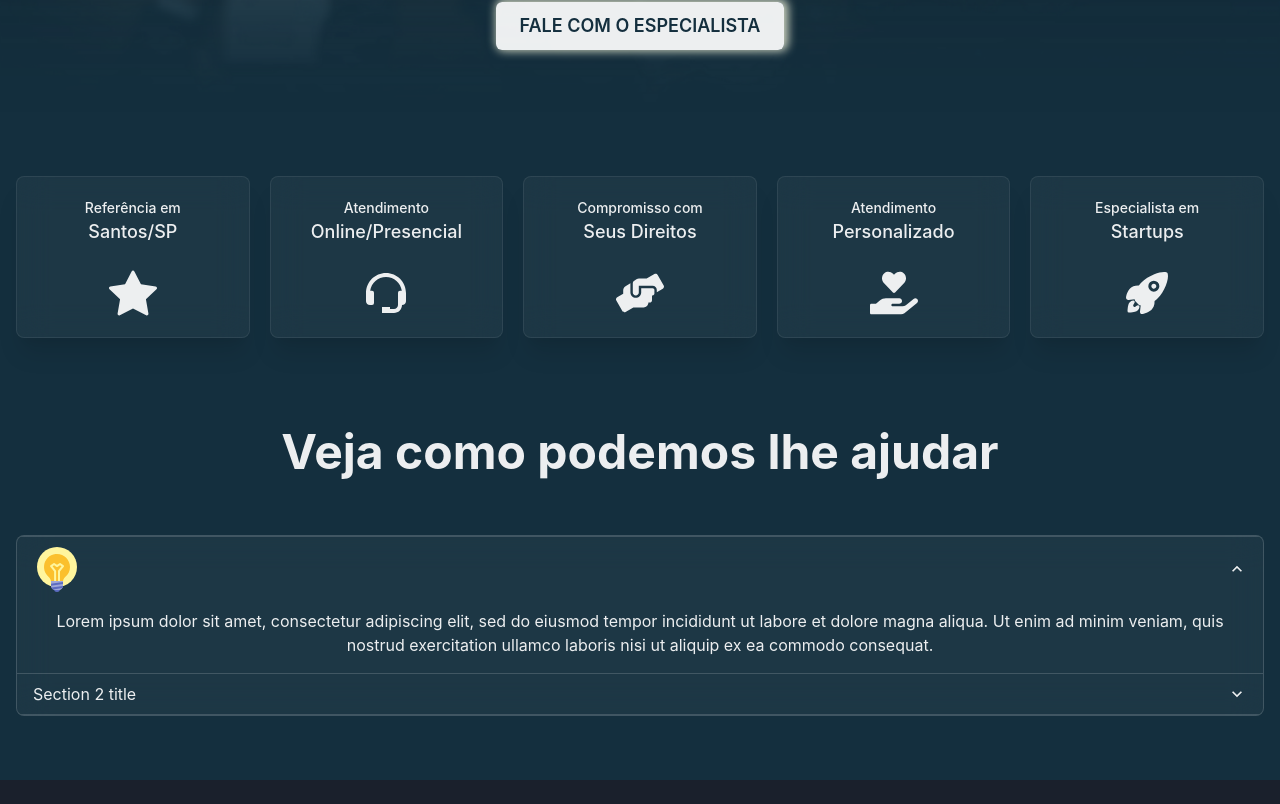
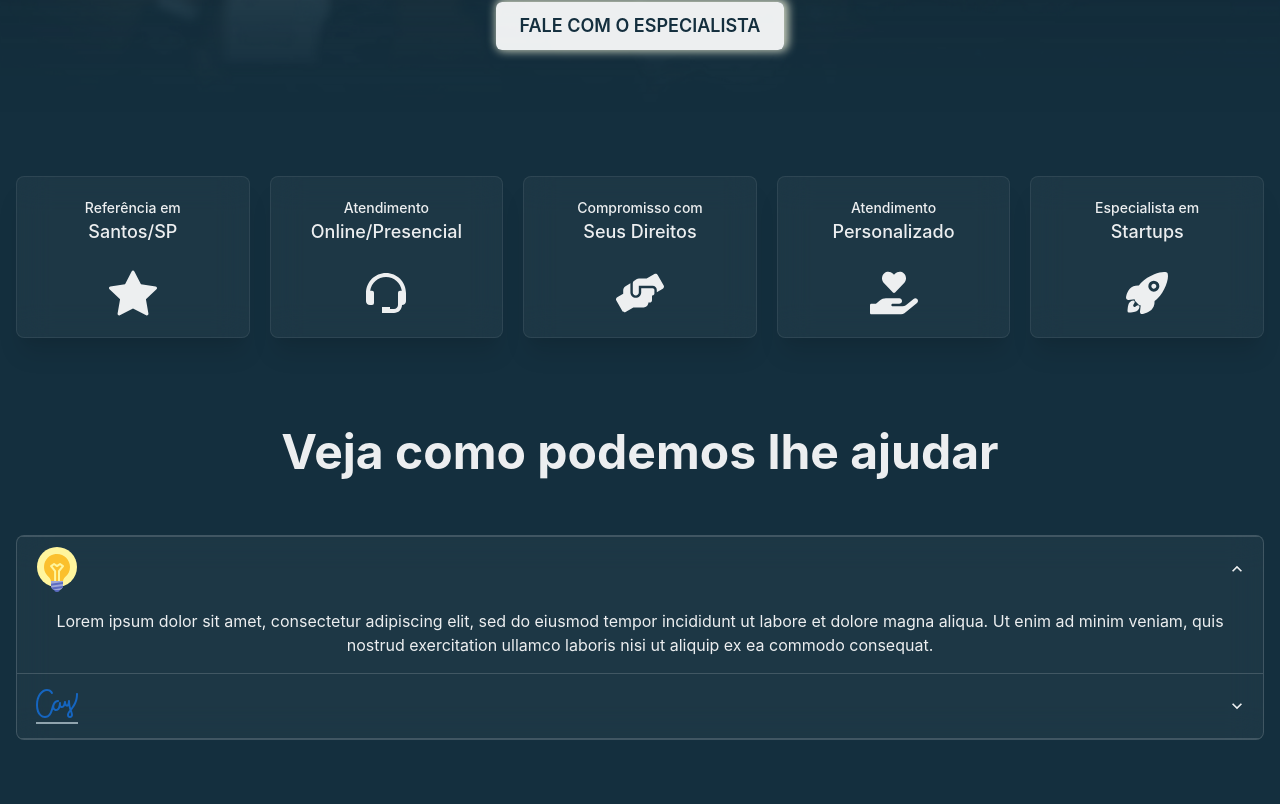
Before and after one commit to maxinelobato/gustavobarreto, a React (Vite) app: page / in a window 1280 px wide. Shown: the part 528-1332 px from the top of the page. Before the commit the page ends 1308 px from the top, so only its background shows below. Built offline with nearby package versions, Linux system fonts and the light colour scheme.

Commit message:
changesall

```diff
--- a/src/components/sections/HelpUs.tsx
+++ b/src/components/sections/HelpUs.tsx
@@ -89,7 +89,7 @@ export function HelpUs() {
           >
             Veja como podemos lhe ajudar
           </Heading>
-          <SimpleGrid columns={{ base: 2, md: 1 }} spacing={{ base: 6, lg: 6 }}>
+          <SimpleGrid columns={{ base: 1, md: 1 }} spacing={{ base: 1, lg: 6 }}>
             <Box
               borderWidth="1px"
               borderRadius="lg"
@@ -120,7 +120,7 @@ export function HelpUs() {
                   <h2>
                     <AccordionButton>
                       <Box flex="1" textAlign="left">
-                        Section 2 title
+                        <FcSignature size={"3em"} />
                       </Box>
                       <AccordionIcon />
                     </AccordionButton>
```
